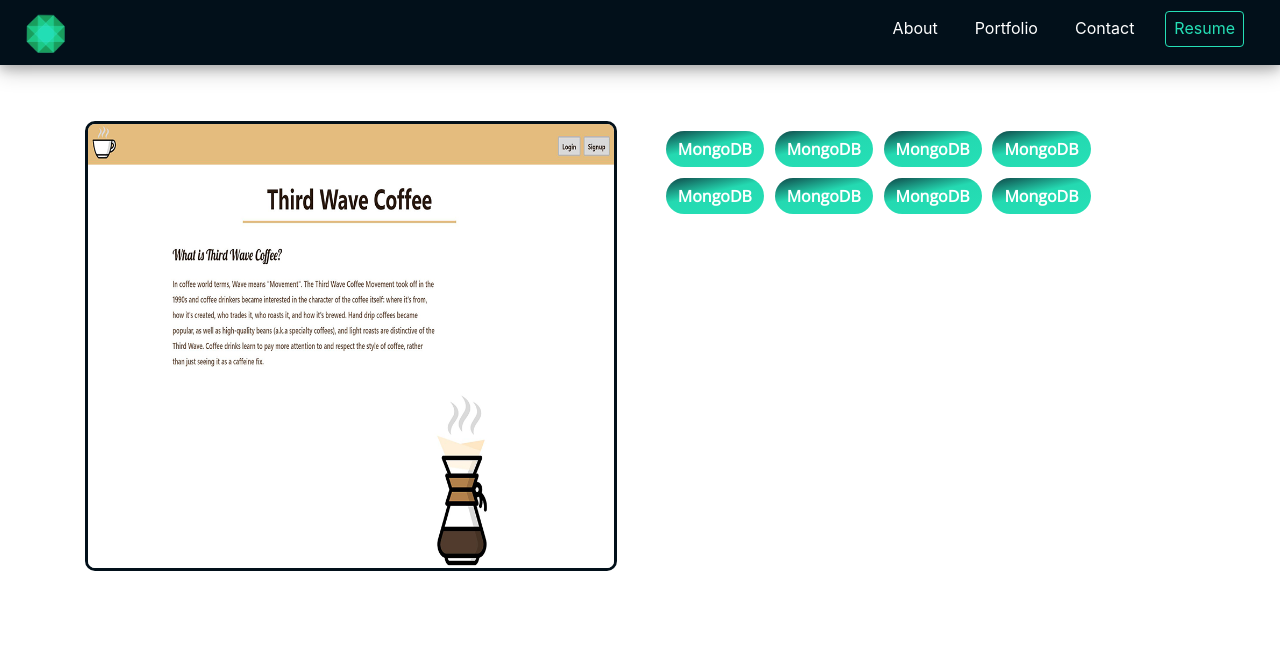
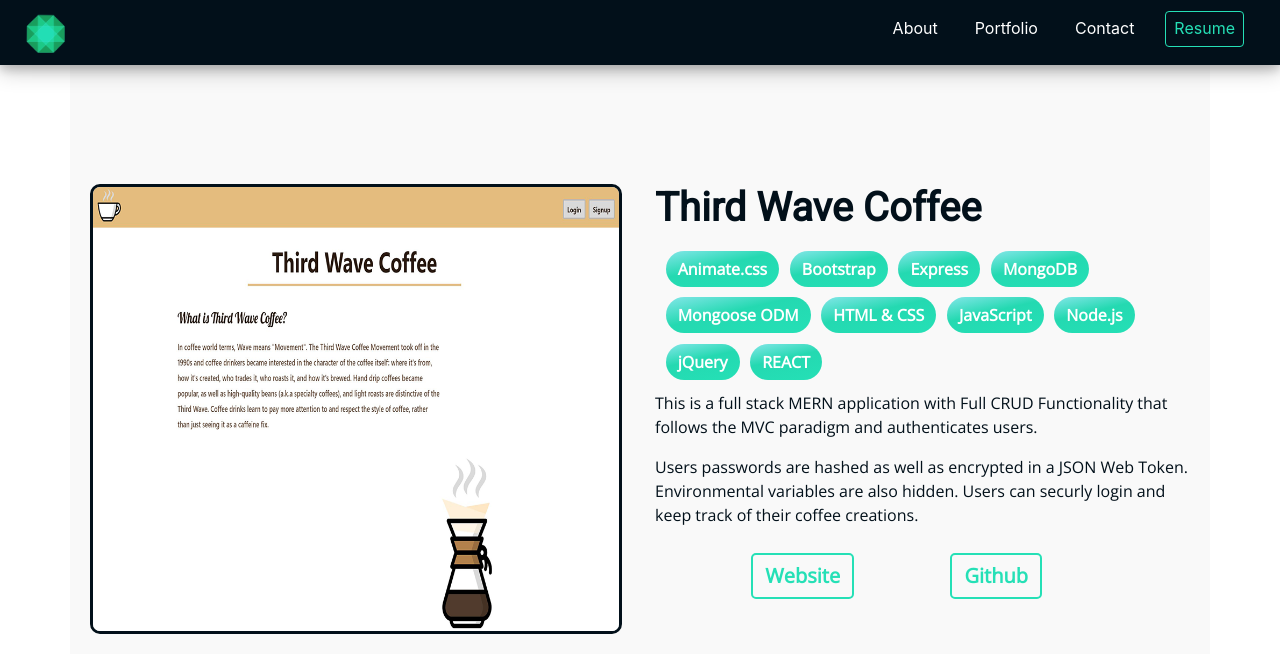
Before and after one commit to Eshi44/Portfolio-Emerald, a React (Create React App) app in the folder client/: page /third-wave-coffee in a window 1280 px wide. Shown: the top 672 px of the page. Built offline with nearby package versions, Linux system fonts and the light colour scheme.

Commit message:
added page buttons, text and links

```diff
--- a/client/src/containers/About/About.jsx
+++ b/client/src/containers/About/About.jsx
@@ -14,7 +14,7 @@ class About extends Component {
 				<div className="container-fluid" id="about-me-container">
 					<h1
 						id="center-header-section-text"
-						className="animate__animated animate__bounceInLeft"
+
 					>
 						About
 					</h1>
--- a/client/src/containers/Portfolio-Pages/Pages.css
+++ b/client/src/containers/Portfolio-Pages/Pages.css
@@ -1,5 +1,5 @@
 #margin-space {
-	margin-top: 5%;
+	margin-top: 9%;
 }
 #third-wave-img {
 	height: 450px;
@@ -15,7 +15,7 @@
 	background: rgb(15, 72, 73);
 	background: linear-gradient(
 		167deg,
-		rgba(15, 72, 73, 1) 1%,
+		rgb(129, 230, 231) 1%,
 		rgba(36, 217, 177, 1) 43%,
 		rgba(37, 224, 182, 1) 100%
 	);
@@ -25,3 +25,33 @@
     -webkit-box-shadow: 1px 1px 2px 2px rgba(0, 0, 0, 0.3);
     box-shadow: 1px 1px 2px 2px rgba(0, 0, 0, 0.3);
 }
+#title-of-page {
+	font-family: 'Roboto', sans-serif;
+	color: #02101a;
+	font-weight: bold;
+}
+#gray-bkgd {
+	padding: 20px;
+	background-color: #f9f9f9;
+}
+#info-on-project {
+	margin-top: 2%;
+	font-family: 'Open Sans', sans-serif;
+	color: #02101a;
+	font-size: 16px;
+}
+#button-links {
+	font-weight: bold;
+	color: rgba(37, 224, 182, 1);
+	font-size: 20px;
+    font-family: 'Open Sans', sans-serif;
+    margin-left: 18%;
+    margin-top: 2%;
+	border-radius: 5px;
+	background: #f9f9f9 ;
+	border: 2px solid rgba(37, 224, 182, 1) ;
+}
+#button-links:hover {
+	color: #02101a;
+	border: 2px solid #02101a ;
+}
--- a/client/src/containers/Portfolio-Pages/ThirdWaveCoffee.jsx
+++ b/client/src/containers/Portfolio-Pages/ThirdWaveCoffee.jsx
@@ -9,27 +9,63 @@ class ThirdWaveCoffee extends Component {
 		return (
 			<>
 				<NavBar />
-				<div className="container">
+				<div className="container" id="gray-bkgd">
 					<div className="row" id="margin-space">
 						<div className=" col-md-6 col-lg-6 col-xl-6">
-
 							<img id="third-wave-img" src={ThirdWaveMain} />
 						</div>
 
 						<div className=" col-md-6 col-lg-6 col-xl-6">
+							<h1
+								id="title-of-page"
+								className="animate__animated animate__bounceInRight"
+							>
+								Third Wave Coffee
+							</h1>
 
+							<button id="button-skills" type="button" class="btn btn-primary">
+								Animate.css
+							</button>
+							<button id="button-skills" type="button" class="btn btn-primary">
+								Bootstrap
+							</button>
+							<button id="button-skills" type="button" class="btn btn-primary">
+								Express
+							</button>
+							<button id="button-skills" type="button" class="btn btn-primary">
+								MongoDB
+							</button>
+							<button id="button-skills" type="button" class="btn btn-primary">
+								Mongoose ODM
+							</button>
+							<button id="button-skills" type="button" class="btn btn-primary">
+								HTML & CSS
+							</button>
+							<button id="button-skills" type="button" class="btn btn-primary">
+								JavaScript
+							</button>
+							<button id="button-skills" type="button" class="btn btn-primary">
+								Node.js
+							</button>
+							<button id="button-skills" type="button" class="btn btn-primary">
+								jQuery
+							</button>
+							<button id="button-skills" type="button" class="btn btn-primary">
+								REACT
+							</button>
 
-                   <button id="button-skills" type="button" class="btn btn-primary">MongoDB</button>
-                        <button id="button-skills" type="button" class="btn btn-primary">MongoDB</button>
-                        <button id="button-skills" type="button" class="btn btn-primary">MongoDB</button>
-                        <button id="button-skills" type="button" class="btn btn-primary">MongoDB</button>
-                        <button id="button-skills" type="button" class="btn btn-primary">MongoDB</button>
-                        <button id="button-skills" type="button" class="btn btn-primary">MongoDB</button>
-                        <button id="button-skills" type="button" class="btn btn-primary">MongoDB</button>
-                        <button id="button-skills" type="button" class="btn btn-primary">MongoDB</button>
-
-                        </div>
-
+							<p id="info-on-project">
+								{" "}
+								This is a full stack MERN application with Full CRUD
+								Functionality that follows the MVC paradigm and authenticates
+								users. <p></p>
+								Users passwords are hashed as well as encrypted in a JSON Web
+								Token. Environmental variables are also hidden. Users can
+								securly login and keep track of their coffee creations.
+							</p>
+							<button id="button-links" type="button" class="btn btn-primary">Website</button>
+                            <button id="button-links" type="button" class="btn btn-primary">Github</button>
+						</div>
 					</div>
 				</div>
 			</>
```
